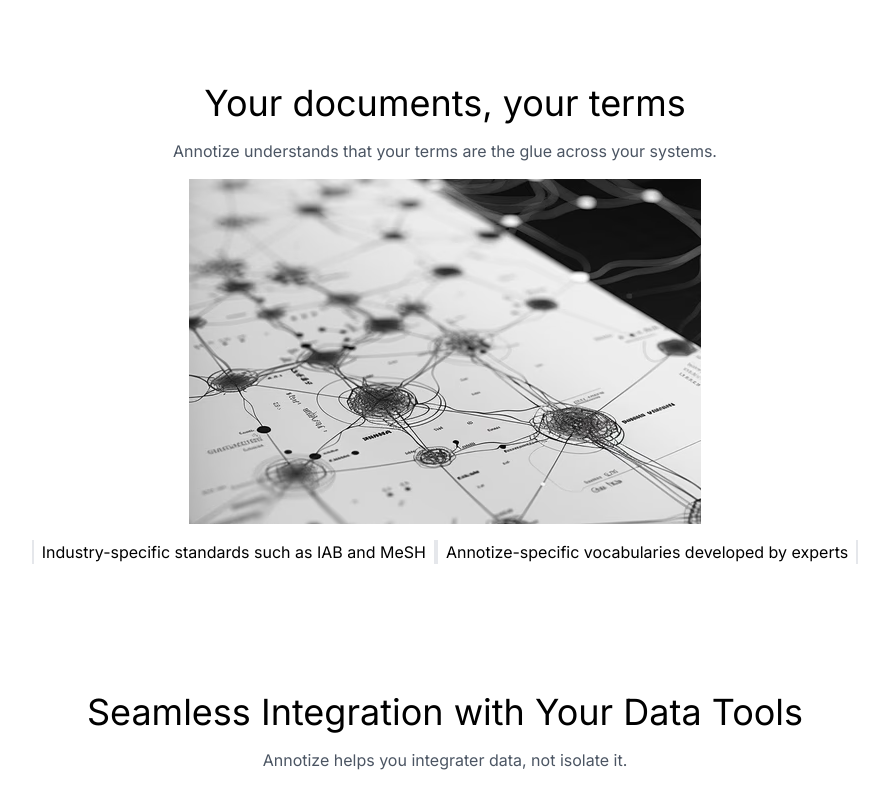
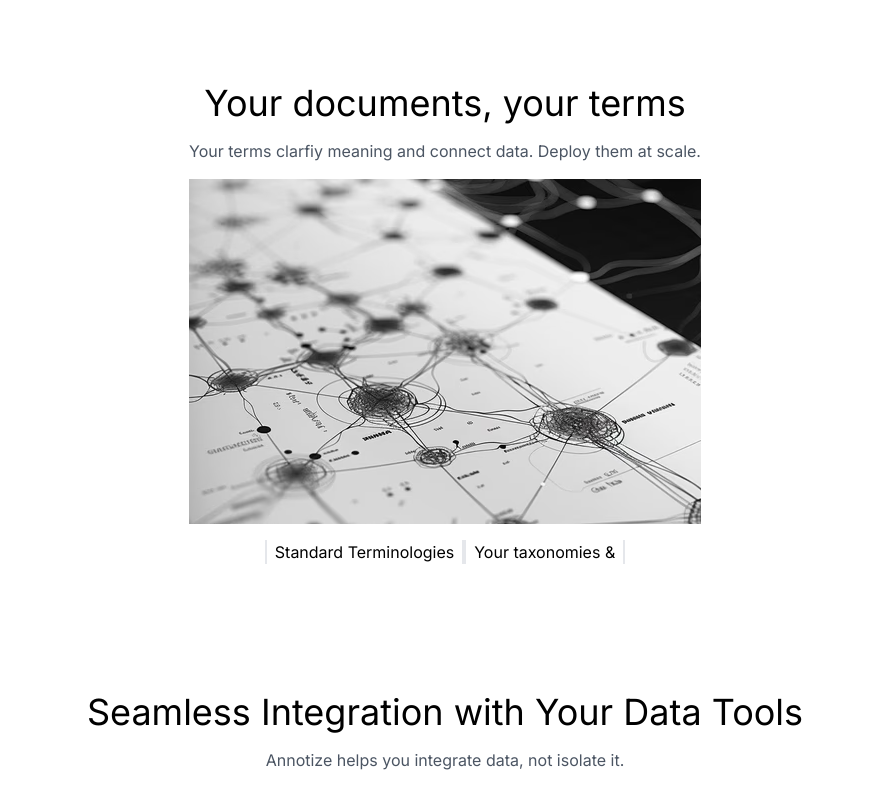
Before and after one commit to annotize/annotize.ai, a Next.js app: page / in a window 1280 px wide. Shown: the part 1000-1786 px from the top of the page, without its empty margins (195-1084 px from the left). Built offline with nearby package versions, Linux system fonts and the light colour scheme; a web font is replaced by a local one.

Commit message:
Recent text edits

```diff
--- a/app/page.tsx
+++ b/app/page.tsx
@@ -40,20 +40,20 @@ const benefits: Benefit[] = [
   {
     heading: "Your documents, your terms",
     image: { alt: "Image evoking the benefit", src: "benefit-2.png" },
-    text: "Annotize understands that your terms are the glue across your systems.",
+    text: "Your terms clarfiy meaning and connect data. Deploy them at scale.",
     supportingFeatures: [
       {
-        text: "Industry-specific standards such as IAB and MeSH",
+        text: "Standard Terminologies",
       },
       {
-        text: "Annotize-specific vocabularies developed by experts",
+        text: "Your taxonomies & ",
       },
     ],
   },
   {
     heading: "Seamless Integration with Your Data Tools",
     image: { alt: "Image evoking the benefit", src: "benefit-3.png" },
-    text: "Annotize helps you integrater data, not isolate it.",
+    text: "Annotize helps you integrate data, not isolate it.",
     supportingFeatures: [
       {
         text: "GraphQL & REST",
```
